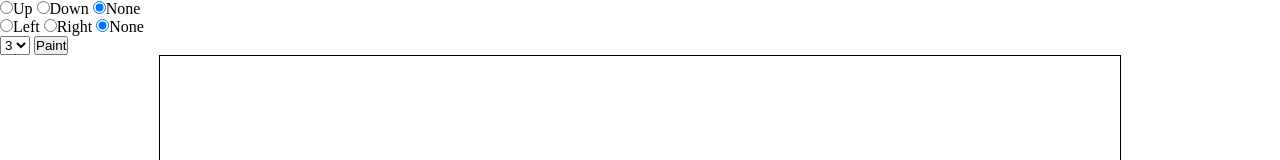
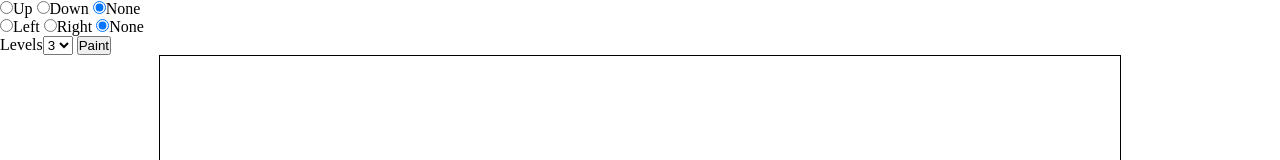
Before and after one commit to iantpryor/map2, a plain HTML site: page index.html in a window 1280 px wide. Shown: the top 160 px of the page. Drawn offline with Linux system fonts and the light colour scheme.

Commit message:
Update index.html

```diff
--- a/index.html
+++ b/index.html
@@ -17,7 +17,7 @@
       <input name=leftright type=radio value=right>Right
       <input name=leftright type=radio value=none checked>None</br>
 
-      <select id="levelcount"> Levels:
+      Levels<select id="levelcount">
         <option value="3">3</option>
         <option value="4">4</option>
         <option value="5">5</option>
```
